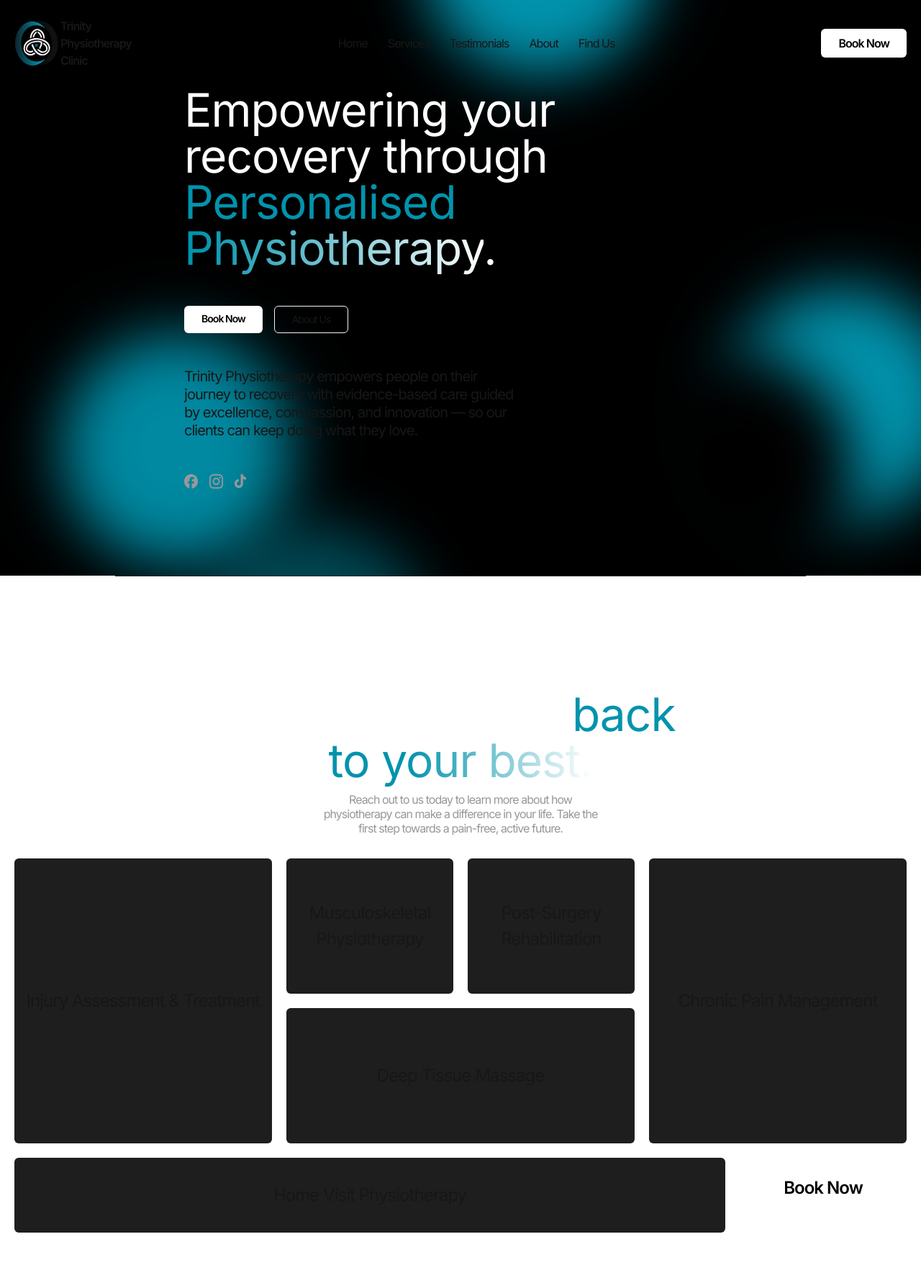
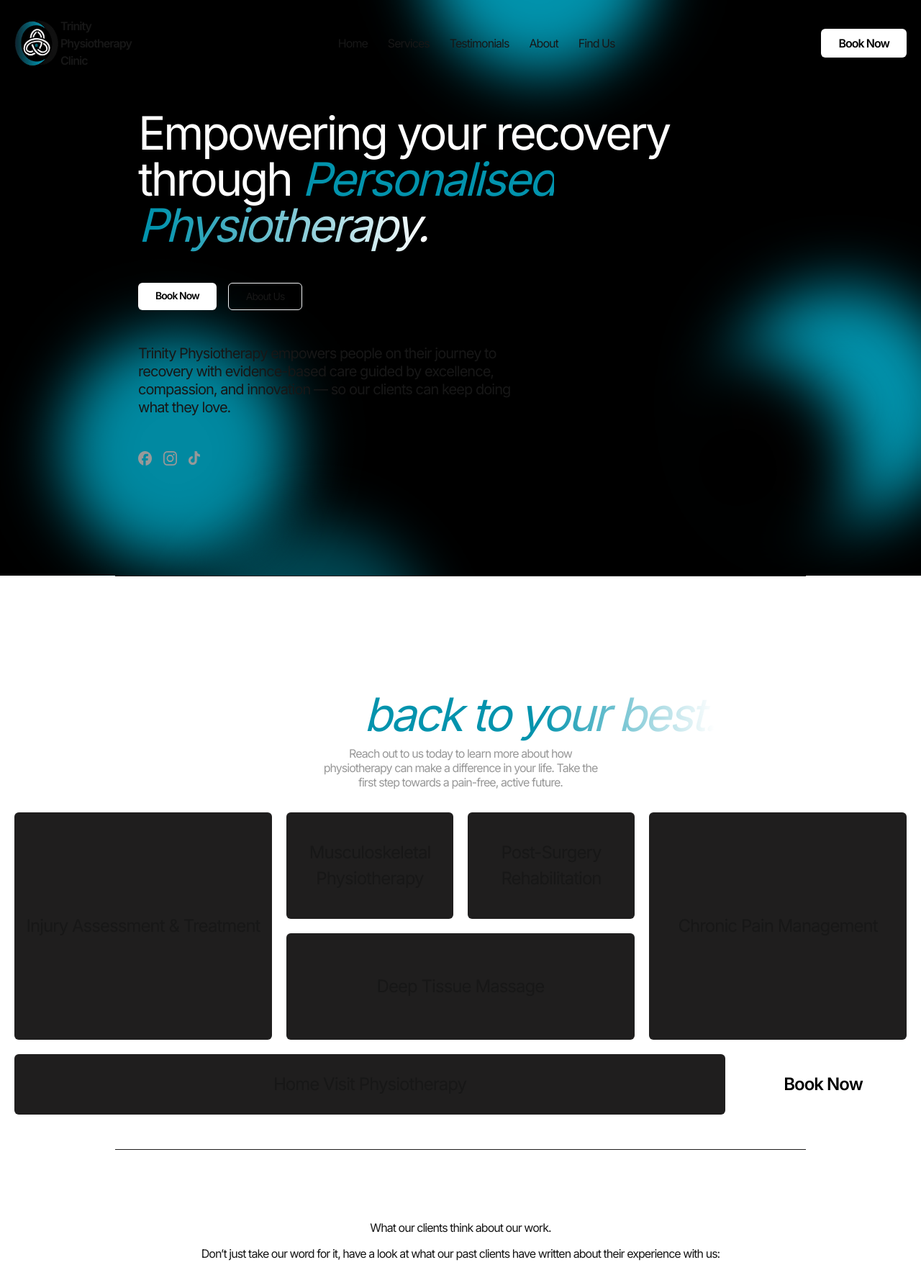
Before and after one commit to Exiturn/trinity-physio, a Next.js app: page / in a window 1280 px wide. Shown: the top 1790 px of the page at 72% size. Before the commit the page ends 1761 px from the top, so only its background shows below. Built offline with nearby package versions, Linux system fonts and the light colour scheme.

Commit message:
Single line only gradient to stop background text clipping

```diff
--- a/app/page.tsx
+++ b/app/page.tsx
@@ -2,6 +2,7 @@
 import Navbar from "@/components/navbar/Navbar";
 import Services from "@/components/servicesSection/Services";
 import Separator from "@/components/separator/Separator";
+import Testimonials from "@/components/testimonials/Testimonials";
 
 export default function Home() {
   return (
@@ -10,6 +11,8 @@
       <Hero />
       <Separator />
       <Services />
+      <Separator />
+      <Testimonials />
     </main>
   );
 }
--- a/components/hero/Hero.tsx
+++ b/components/hero/Hero.tsx
@@ -6,13 +6,12 @@
       id="#Home"
       className="w-full h-screen flex flex-col justify-center items-center gap-y-[3em]"
     >
-      <div className="lg:w-[80vw] xl:w-[60vw] flex flex-col gap-y-[3em] mx-auto">
-        <h1 className="text-white leading-[1em] text-[43px] lg:text-[56px] xl:text-[64px] text-wrap w-full">
+      <div className="lg:w-[90vw] xl:w-[70vw] flex flex-col gap-y-[3em] mx-auto">
+        <h1 className="text-white tracking-tighter leading-[1em] text-[43px] lg:text-[56px] xl:text-[64px] text-wrap w-full">
           Empowering your recovery through{" "}
-          <span className="text-transparent bg-[length:100%] bg-clip-text bg-gradient-to-r from-tpcBlue via-tpcBlue to-white">
-            Personalised Physiotherapy
+          <span className="text-transparent italic bg-[length:100%] bg-clip-text bg-gradient-to-r from-tpcBlue via-tpcBlue to-white">
+            Personalised Physiotherapy.{" "}
           </span>
-          .
         </h1>
 
         <div className="flex w-full gap-x-[1em]">
--- a/components/servicesSection/Services.tsx
+++ b/components/servicesSection/Services.tsx
@@ -3,10 +3,10 @@
 const Services = () => {
   return (
     <div className="pt-[12vh] pb-[6vh] flex flex-col md:items-center gap-y-3">
-      <h1 className="text-white leading-[1em] text-[32px] lg:text-[56px] xl:text-[64px] text-wrap w-full md:w-[70vw] lg:w-[50vw] md:text-center">
+      <h1 className="text-white leading-[1em] text-[32px] lg:text-[56px] xl:text-[64px] text-wrap w-full md:w-[70vw] lg:w-[70vw] md:text-center tracking-tighter transform">
         Our range of services to help you get{" "}
-        <span className="text-transparent bg-[length:100%] bg-clip-text bg-gradient-to-r from-tpcBlue via-tpcBlue to-white">
-          back to your best.
+        <span className="w-full text-transparent bg-gradient-to-r from-tpcBlue via-tpcBlue to-white transform skew-x-12 bg-clip-text italic">
+          back to your best.{" "}
         </span>
       </h1>
       <h2 className="text-tpcGray leading-tight md:text-center md:w-[50vw] lg:w-[30vw]">
@@ -26,7 +26,7 @@
             }
              ${service.id == 6 && "col-span-8 row-start-5 row-span-2"}  ${
               service.id == 7 &&
-              "col-span-2 bg-white text-black font-semibold cursor-pointer hover:bg-tpcDarkBlue hover:text-white"
+              "col-span-2 row-span-2 bg-white text-black font-semibold cursor-pointer hover:bg-tpcDarkBlue hover:text-white"
             }`}
             key={service.name}
           >
--- /dev/null
+++ b/components/testimonials/Testimonials.tsx
@@ -0,0 +1,15 @@
+import React from "react";
+
+const Testimonials = () => {
+  return (
+    <div className="pt-[12vh] pb-[6vh] flex flex-col md:items-center gap-y-3">
+      <h1>What our clients think about our work.</h1>
+      <h2>
+        Don’t just take our word for it, have a look at what our past clients
+        have written about their experience with us:
+      </h2>
+    </div>
+  );
+};
+
+export default Testimonials;
```
